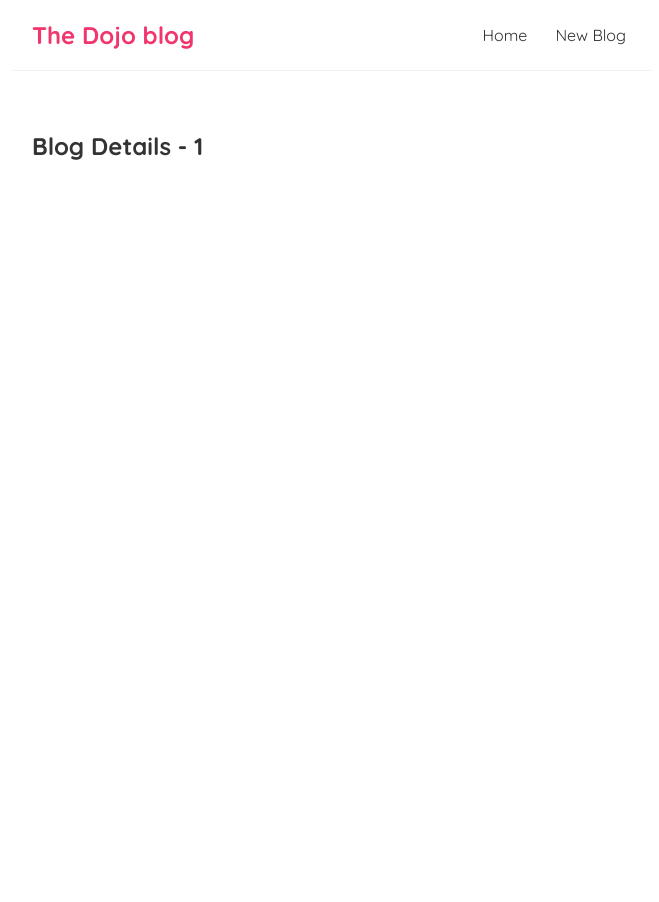
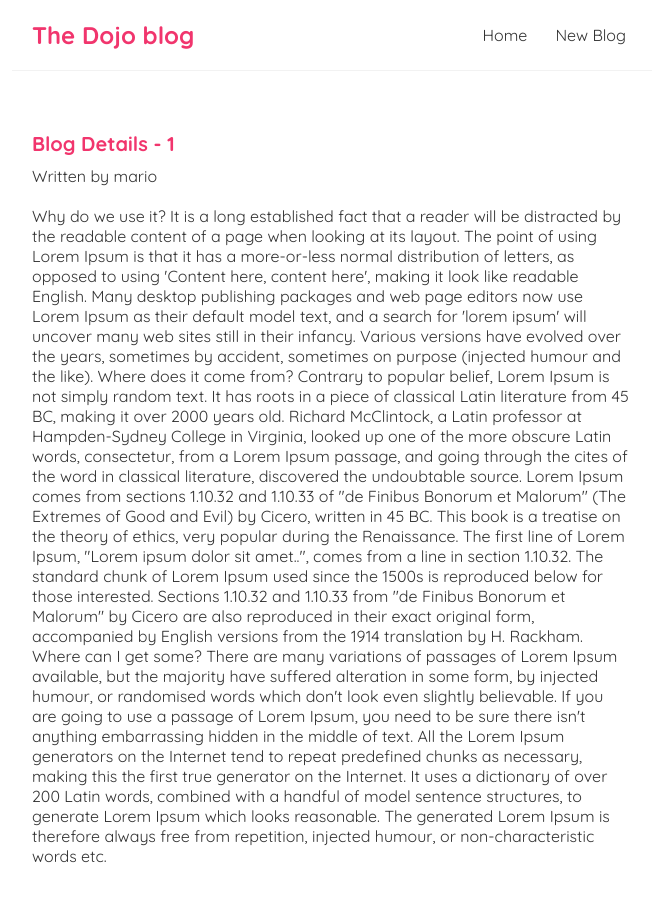
Before and after one commit to jhon-munoz/react_dojo_study_project, a React (Create React App) app: page /blogs/1 in a window 1280 px wide. Shown: the top 902 px of the page, without its empty margins (308-967 px from the left). Before the commit the page ends 800 px from the top, so only its background shows below. Built offline with nearby package versions, Linux system fonts and the light colour scheme; data requests are answered from the project's data file.

Commit message:
Reusing custom hooks

```diff
--- a/src/BlogDetails.js
+++ b/src/BlogDetails.js
@@ -1,11 +1,21 @@
 import { useParams } from "react-router-dom/cjs/react-router-dom.min";
+import useFetch from "./useFetch";
 
 const BlogDetails = () => {
     const {id} = useParams()
+    const {data: blog, error, isPending} = useFetch("http://localhost:8000/blogs/" +id)
 
     return (
         <div className="blog-details">
-            <h2>Blog Details - {id}</h2>
+            {isPending && <div>Loading...</div>}
+            {error && <div>{error}</div>}
+            {blog && (
+                <article>
+                    <h2>Blog Details - {id}</h2>
+                    <p>Written by {blog.author}</p>
+                    <div>{blog.body}</div>
+                </article>
+            )}
         </div>
     );
 }
--- a/src/index.css
+++ b/src/index.css
@@ -51,3 +51,21 @@
 .blog-preview a{
   text-decoration: none;
 }
+
+/* blog details page */
+.blog-details h2 {
+  font-size: 20px;
+  color: #f1356d;
+  margin-bottom: 10px;
+}
+.blog-details div {
+  margin: 20px 0;
+}
+.blog-details button {
+  background: #f1356d;
+  color: #fff;
+  border: 0;
+  padding: 8px;
+  border-radius: 8px;
+  cursor: pointer;
+}
```
